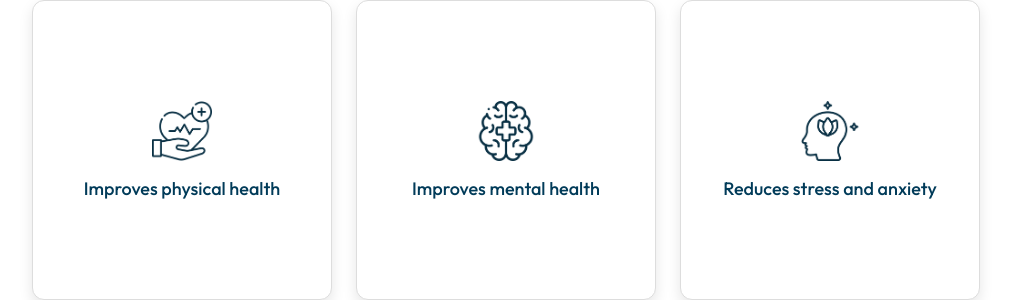
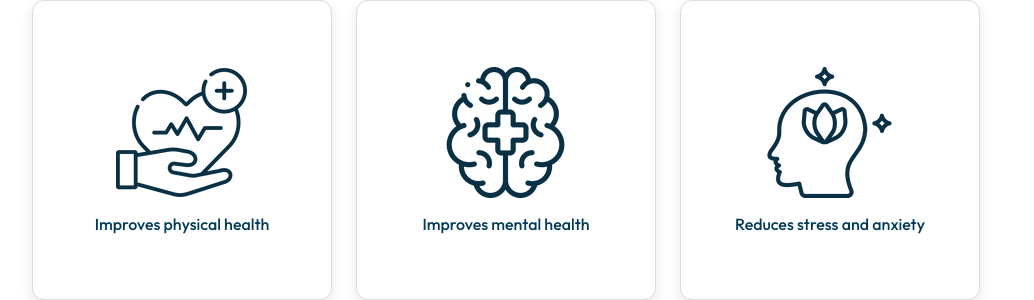
Before and after one commit to kaidoverse/swimweb, a React (Vite) app: page / in a window 1280 px wide. Shown: the part 1058-1358 px from the top of the page, without its empty margins (134-1168 px from the left). Built offline with nearby package versions, Linux system fonts and the light colour scheme.

Commit message:
minor typography style update to whylearn

```diff
--- a/src/Components/WhyLearn/WhyLearn.css
+++ b/src/Components/WhyLearn/WhyLearn.css
@@ -63,7 +63,7 @@
 }
 
 .itemm .text {
-  font-size: 18px;
+  font-size: 1rem;
   font-weight: 500;
   color: #013b59;
   margin-top: 12px;
@@ -71,8 +71,8 @@
 }
 
 .image img {
-  width: 60px;
-  height: 60px;
+  /* width: 60px; */
+  /* height: 60px; */
   object-fit: contain;
   filter: brightness(0) saturate(100%) invert(14%) sepia(31%) saturate(1684%)
     hue-rotate(162deg) brightness(94%) contrast(97%);
```
